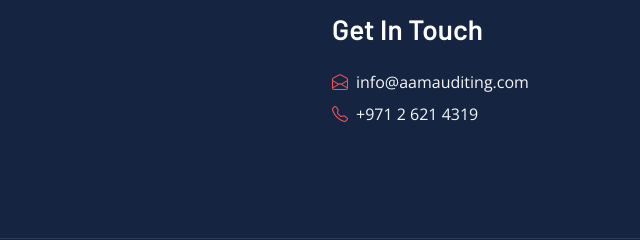
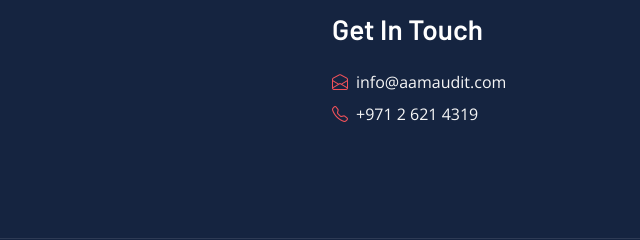
Before and after one commit to aamaudit/aamaudit.com, a plain HTML site: page index.html in a window 1280 px wide. Shown: the part 3242-3482 px from the top of the page, 640-1280 px from the left. Drawn offline with nearby package versions, Linux system fonts and the light colour scheme; files that its build step writes are made by us from their sources.

Commit message:
Your commit message

```diff
--- a/index.html
+++ b/index.html
@@ -297,7 +297,7 @@
             </div>
             <div class="col-lg-3 col-md-6">
                 <h3 class="text-white mb-4">Get In Touch</h3>
-                <p class="mb-2"><i class="bi bi-envelope-open text-primary me-2"></i>info@aamauditing.com</p>
+                <p class="mb-2"><i class="bi bi-envelope-open text-primary me-2"></i>info@aamaudit.com</p>
                 <p class="mb-0"><i class="bi bi-telephone text-primary me-2"></i>+971 2 621 4319</p>
             </div>
 
```
Also changed, not shown: about.html (+1 -1 lines), service.html (+1 -1 lines), 3 other files.
